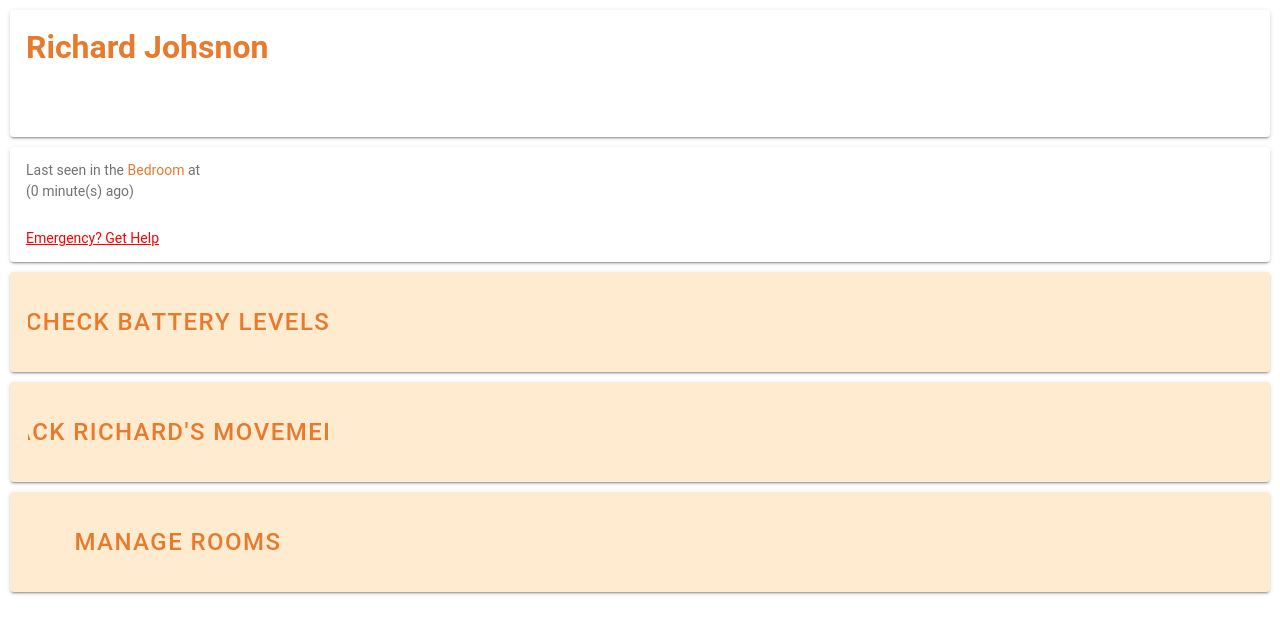
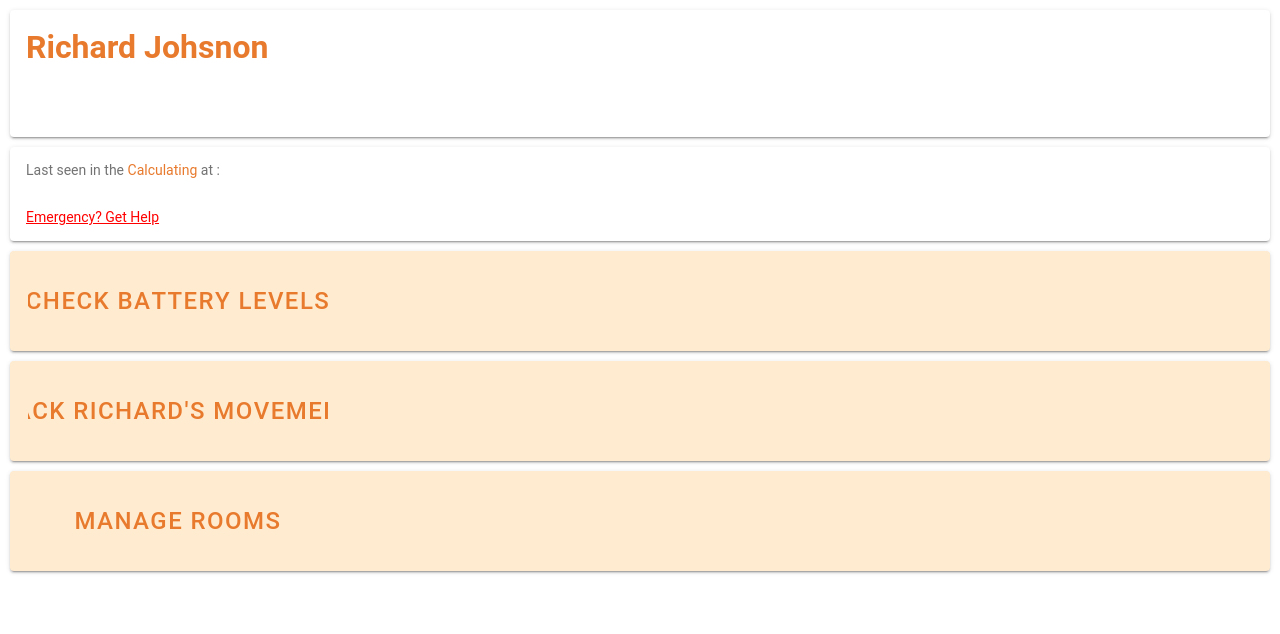
Before and after one commit to Pragya-PD/Motion-Detector-React-App, a React (Create React App) app in the folder swen3252020a3/: page /home in a window 1280 px wide. Shown: the top 634 px of the page. Built offline with nearby package versions, Linux system fonts and the light colour scheme; no server answers.

Commit message:
Last seen location and time configured.

```diff
--- a/swen3252020a3/src/components/LastSeen.tsx
+++ b/swen3252020a3/src/components/LastSeen.tsx
@@ -1,41 +1,148 @@
 import { IonAlert, IonCard, IonCardContent, IonText } from "@ionic/react";
 import React, { Component } from "react";
-import './LastSeen.css'
+import "./LastSeen.css";
+import DataStore from "../components/DataStore";
+import { readString } from "react-papaparse";
 
 interface State {
+  location: string;
+  time: string;
+}
+
+interface Props {
 
 }
 
-interface Props {
-    location: string,
-    time: string
+class LastSeen extends Component<Props, State> {
+  constructor(props: Props) {
+    super(props);
+    this.state = {
+      location: "Calculating",
+      time: "Calculating"
+    };
   }
 
-class LastSeen extends Component<Props,State>{
+  calculate = () => {
+    var array = DataStore.getResponses();
+    let livingTime = new Array(),
+      kitchenTime = new Array(),
+      diningTime = new Array(),
+      toiletTime = new Array(),
+      bedroomTime = new Array();
+    let livingSensor = new Array(),
+      kitchenSensor = new Array(),
+      diningSensor = new Array(),
+      toiletSensor = new Array(),
+      bedroomSensor = new Array();
 
-    calculateTimeElaspsed = ()=>{
-        return new Date().getMinutes()
+    array.forEach((element: any) => {
+      const results = readString(element);
+      let result: any = results.data[0];
+      console.log(result);
+
+      if (result[1] === "living") {
+        livingTime[livingTime.length] = result[0];
+        livingSensor[livingSensor.length] = result[2];
+      } else if (result[1] === "kitchen") {
+        kitchenTime[kitchenTime.length] = result[0];
+        kitchenSensor[kitchenSensor.length] = result[2];
+      } else if (result[1] === "dining") {
+        diningTime[diningTime.length] = result[0];
+        diningSensor[diningSensor.length] = result[2];
+      } else if (result[1] === "toilet") {
+        toiletTime[toiletTime.length] = result[0];
+        toiletSensor[toiletSensor.length] = result[2];
+      } else if (result[1] === "bedroom") {
+        bedroomTime[bedroomTime.length] = result[0];
+        bedroomSensor[bedroomSensor.length] = result[2];
+      }
+    });
+
+    let lastLivingSensor: string = livingSensor[livingSensor.length - 1];
+    let lastKitchenSensor: string = kitchenSensor[kitchenSensor.length - 1];
+    let lastDiningSensor: string = diningSensor[diningSensor.length - 1];
+    let lastToiletSensor: string = toiletSensor[toiletSensor.length - 1];
+    let lastBedroomSensor: string = bedroomSensor[bedroomSensor.length - 1];
+    let listOfFinalStatuses: string[] = [
+      lastLivingSensor,
+      lastKitchenSensor,
+      lastDiningSensor,
+      lastToiletSensor,
+      lastBedroomSensor,
+    ];
+
+    var room: string = " ";
+    for (let i = 0; i < 5; i++) {
+      let status: string = listOfFinalStatuses[i];
+      if (status === "1") {
+        room = this.getRoomName(i);
+        break;
+      }
     }
 
-    render(){
-        return(
-            <IonCard>
+    if (room !== " ") {
+      let lastTimeStamp: string;
+      if (room === "living") {
+        lastTimeStamp = livingTime[livingTime.length - 1];
+      } else if (room === "kitchen") {
+        lastTimeStamp = kitchenTime[kitchenTime.length - 1];
+      } else if (room === "dining") {
+        lastTimeStamp = diningTime[diningTime.length - 1];
+      } else if (room === "toilet") {
+        lastTimeStamp = toiletTime[toiletTime.length - 1];
+      } else {
+        lastTimeStamp = bedroomTime[bedroomTime.length - 1];
+      }
+
+      let time: string[] = lastTimeStamp.split(" ");
+      let format: string[] = time[1].split(":");
+      let hour: number = parseInt(format[0], 10);
+      let minute: number = parseInt(format[1], 10);
+      let second: number = parseInt(format[2], 10);
+
+      this.setState({
+          location:room,
+          time:hour+":"+minute+":"+second
+      })
+    }
+    else{
+
+    }
+
+  };
+
+  getRoomName(i: number): string {
+    if (i === 0) {
+      return "living";
+    } else if (i === 1) {
+      return "kitchen";
+    } else if (i === 2) {
+      return "dining";
+    } else if (i === 3) {
+      return "toilet";
+    } else {
+      return "bedroom";
+    }
+  }
+
+  render() {
+    return (
+      <IonCard onClick={() => this.calculate()}>
         <IonCardContent>
           Last seen in the
-                <IonText className="location"> {this.props.location} </IonText>
-                at
-                <IonText className="time"> {this.props.time}. </IonText>
-                <br/>
-                ({this.calculateTimeElaspsed()} minute(s) ago)
+          <IonText className="location"> {this.state.location} </IonText>
+          at :
+          <IonText className="time"> {this.state.time}. </IonText>
         </IonCardContent>
 
         <IonCardContent>
-                <a className="emergency" href="tel:111">Emergency? Get Help</a>
+          <a className="emergency" href="tel:111">
+            Emergency? Get Help
+          </a>
         </IonCardContent>
+      </IonCard>
+    );
+  }
+}
 
-            </IonCard>
-        )
-    }
-};
-
-export default LastSeen
+export default LastSeen;
--- a/swen3252020a3/src/pages/CheckBatteryLevels.tsx
+++ b/swen3252020a3/src/pages/CheckBatteryLevels.tsx
@@ -33,13 +33,6 @@ class CheckBatteryLevels extends Component<Props, State>{
 
   componentDidMount() {
     this.mqtt.connect();
-  }
-
-  print() {
-    var array = DataStore.getResponses();
-    array.forEach((element: any) => {
-      console.log(element);
-    });
   }
 
   getBatteryLevels() {
--- a/swen3252020a3/src/pages/HomePage.tsx
+++ b/swen3252020a3/src/pages/HomePage.tsx
@@ -32,7 +32,7 @@ class Tab1 extends Component <Props,State>{
           name="Richard Johsnon"
           address="23 Carluke Street, Paparangi"
         />
-        <LastSeen location="Bedroom" time="14.25.21" />
+        <LastSeen/>
 
         <IonReactRouter>
           <IonCard className="card">
```
Lines whose indentation alone changed are shown as unchanged.
